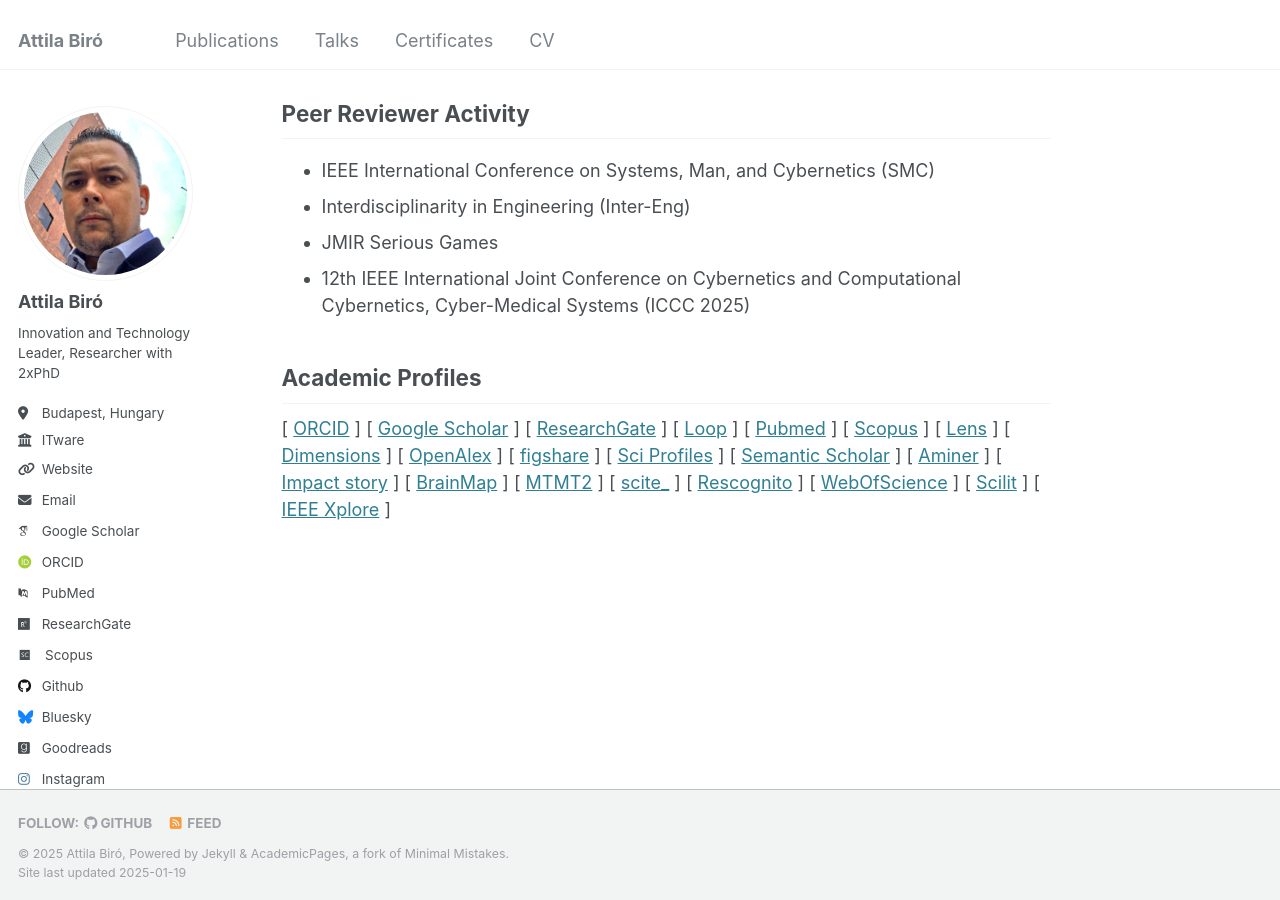
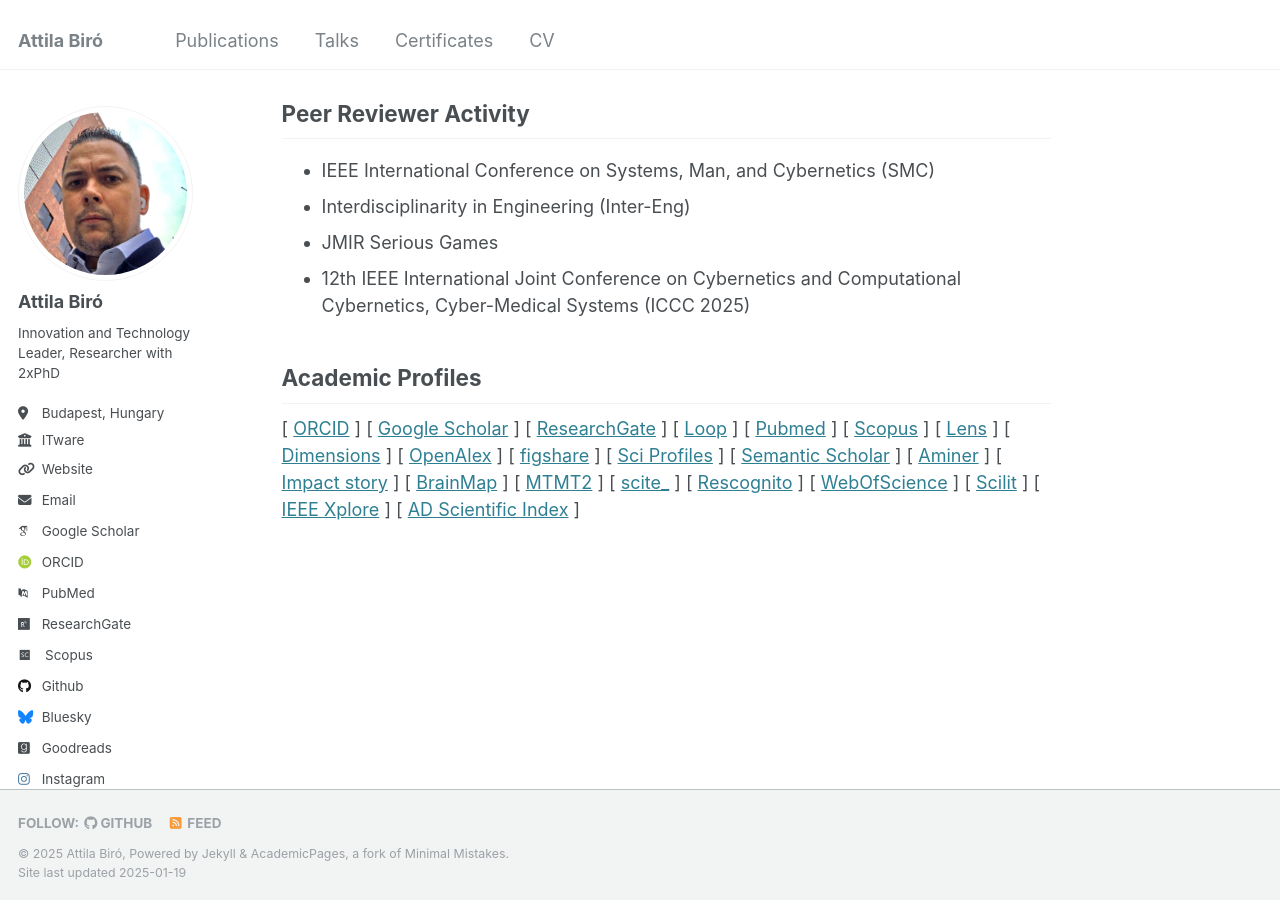
Before and after one commit to biroka/biroka.github.io, a Jekyll site: the page built from _pages/about.md, in a window 1280 px wide and 900 px high, scrolled down 1607 px. Built offline with Jekyll 4.4.1, drawn with Linux system fonts in a browser that asks for light colours; some web fonts are replaced.

Commit message:
Update about.md

```diff
--- a/_pages/about.md
+++ b/_pages/about.md
@@ -63,3 +63,4 @@ Academic Profiles
 [ <a target="_new" href="https://www.webofscience.com/wos/author/record/2179130">WebOfScience</a> ]
 [ <a target="_new" href="https://www.scilit.com/scholars/16248794">Scilit</a> ]
 [ <a target="_new" href="https://ieeexplore.ieee.org/author/38110388500">IEEE Xplore</a> ]
+[ <a target="_new" href="https://www.adscientificindex.com/scientist/attila-biro/5929036">AD Scientific Index</a> ]
```
